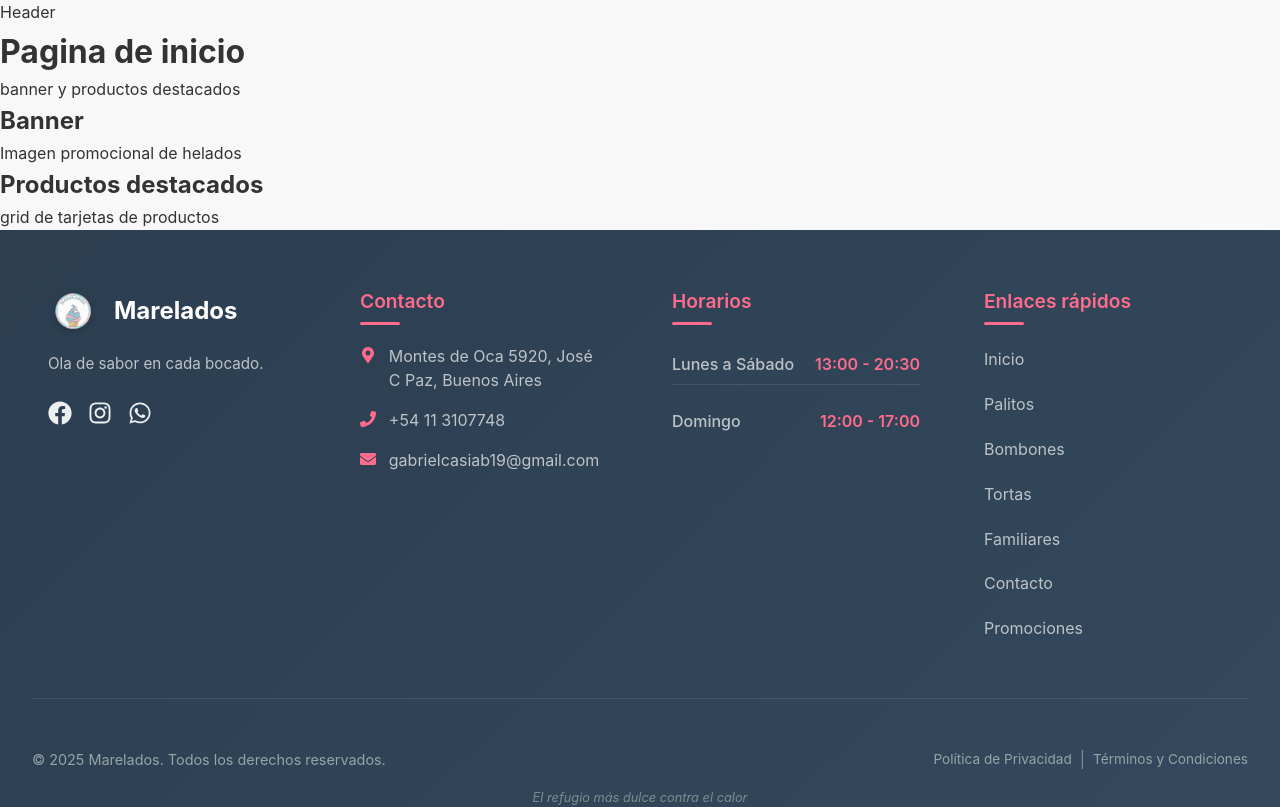
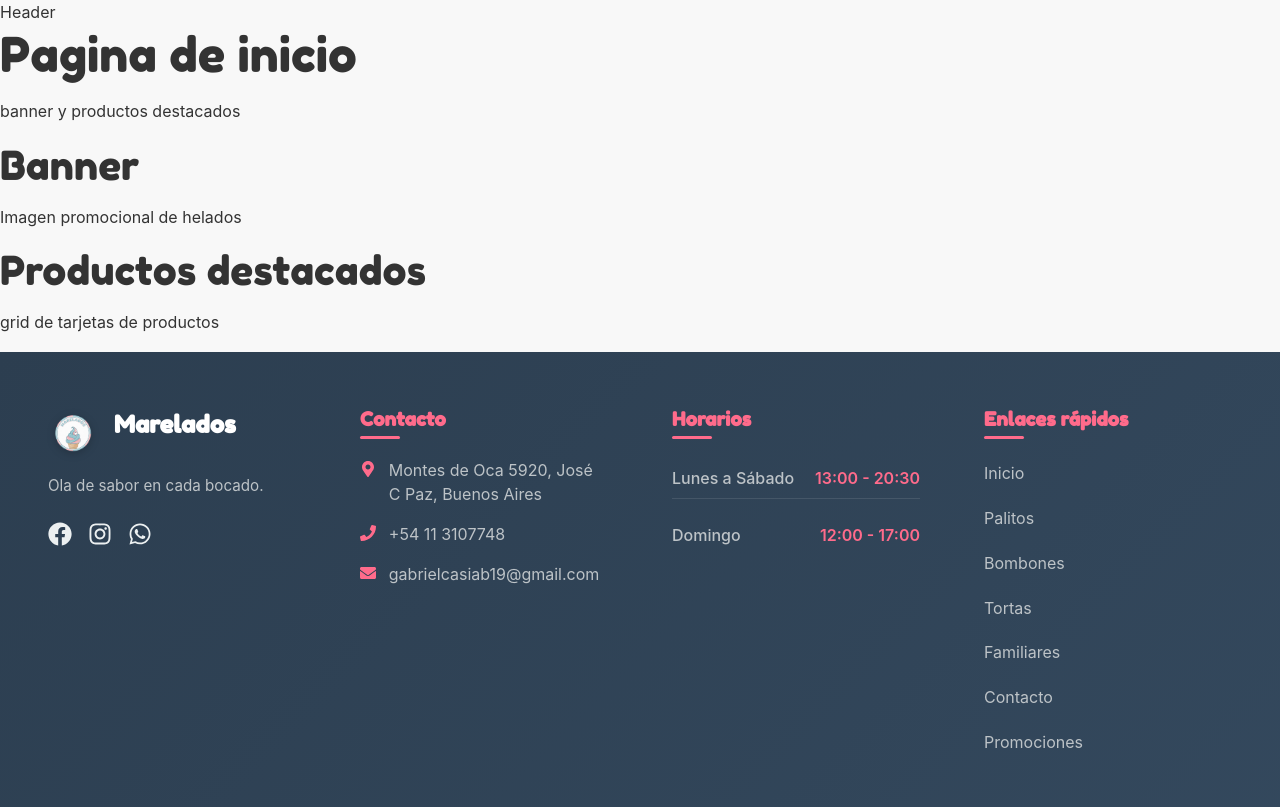
Before and after one commit to MatiCasiba/page-cream-marealdos, a React (Vite) app: page / in a window 1280 px wide. Shown: the top 807 px of the page. Built offline with nearby package versions, Linux system fonts and the light colour scheme.

Commit message:
Agrego más configuraciones globales (estilización en index.scss)

```diff
--- a/src/index.scss
+++ b/src/index.scss
@@ -1,11 +1,143 @@
-*{
-    margin: 0;
-    padding: 0;
-    box-sizing: border-box;
+@import url('https://fonts.googleapis.com/css2?family=Poppins:wght@300;400;500;600;700&family=Fredoka+One&display=swap');
+
+:root {
+  /* Colores principales */
+  --primary-color: #ff6b8b;
+  --primary-dark: #ff4757;
+  --secondary-color: #2c3e50;
+  --secondary-light: #34495e;
+  --accent-color: #f39c12;
+
+  /* Colores neutrales */
+  --text-color: #333333;
+  --text-light: #666666;
+  --text-lighter: #999999;
+  --bg-color: #f8f8f8;
+  --bg-white: #ffffff;
+  --border-color: #e0e0e0;
+
+  /* Sombras */
+  --shadow-sm: 0 2px 4px rgba(0,0,0,0.1);
+  --shadow-md: 0 4px 8px rgba(0,0,0,0.12);
+  --shadow-lg: 0 8px 16px rgba(0,0,0,0.15);
+
+  /* Espaciados */
+  --spacing-xs: 0.25rem;
+  --spacing-sm: 0.5rem;
+  --spacing-md: 1rem;
+  --spacing-lg: 1.5rem;
+  --spacing-xl: 2rem;
+  --spacing-xxl: 3rem;
+
+  /* Bordes */
+  --border-radius-sm: 4px;
+  --border-radius-md: 8px;
+  --border-radius-lg: 12px;
+  --border-radius-xl: 16px;
+
+  /* Transiciones */
+  --transition-fast: 0.2s ease;
+  --transition-normal: 0.3s ease;
+  --transition-slow: 0.5s ease;
 }
 
-html, body{
-    width: 100%;
-    max-width: 100%;
-    overflow-x: hidden;
+/* Reset y estilos base */
+* {
+  margin: 0;
+  padding: 0;
+  box-sizing: border-box;
 }
+
+html {
+  font-size: 16px;
+  scroll-behavior: smooth;
+}
+
+body {
+  font-family: 'Poppins', -apple-system, BlinkMacSystemFont, 'Segoe UI', Roboto, Oxygen, Ubuntu, Cantarell, sans-serif;
+  line-height: 1.6;
+  color: var(--text-color);
+  background-color: var(--bg-color);
+  -webkit-font-smoothing: antialiased;
+  -moz-osx-font-smoothing: grayscale;
+}
+
+/* Tipografía */
+h1, h2, h3, h4, h5, h6 {
+  font-family: 'Fredoka One', cursive;
+  font-weight: 400;
+  line-height: 1.2;
+  margin-bottom: var(--spacing-md);
+}
+
+h1 { font-size: 2rem; }
+h2 { font-size: 1.75rem; }
+h3 { font-size: 1.5rem; }
+h4 { font-size: 1.25rem; }
+h5 { font-size: 1.125rem; }
+h6 { font-size: 1rem; }
+
+p {
+  margin-bottom: var(--spacing-md);
+}
+
+/* Enlaces */
+a {
+  color: var(--primary-color);
+  text-decoration: none;
+  transition: color var(--transition-normal);
+}
+
+a:hover {
+  color: var(--primary-dark);
+}
+
+/* Botones (estilos base para reutilizar) */
+.btn {
+  display: inline-block;
+  padding: 0.75rem 1.5rem;
+  border: none;
+  border-radius: var(--border-radius-md);
+  font-family: 'Poppins', sans-serif;
+  font-weight: 600;
+  font-size: 1rem;
+  cursor: pointer;
+  transition: all var(--transition-normal);
+  text-align: center;
+}
+
+.btn-primary {
+  background-color: var(--primary-color);
+  color: white;
+}
+
+.btn-primary:hover {
+  background-color: var(--primary-dark);
+  transform: translateY(-2px);
+  box-shadow: var(--shadow-md);
+}
+
+/* Utilidades */
+.container {
+  width: 100%;
+  max-width: 1200px;
+  margin: 0 auto;
+  padding: 0 var(--spacing-md);
+}
+
+.text-center { text-align: center; }
+.text-primary { color: var(--primary-color); }
+.bg-white { background-color: var(--bg-white); }
+
+/* Responsive typography */
+@media (min-width: 577px) {
+  h1 { font-size: 2.5rem; }
+  h2 { font-size: 2rem; }
+  h3 { font-size: 1.75rem; }
+}
+
+@media (min-width: 768px) {
+  h1 { font-size: 3rem; }
+  h2 { font-size: 2.5rem; }
+  h3 { font-size: 2rem; }
+}
```
